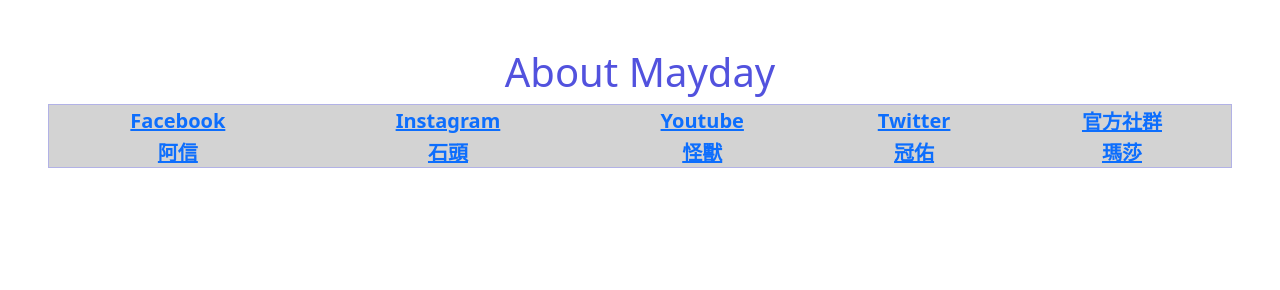
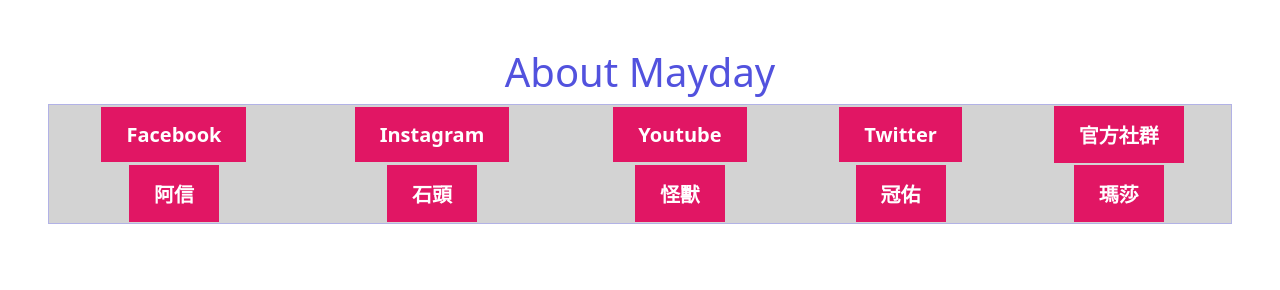
Before and after one commit to yuemoyu/yuemoyu.github.io, a plain HTML site: page index.html in a window 1280 px wide. Shown: the top 290 px of the page. Drawn offline with nearby package versions, Linux system fonts and the light colour scheme.

Commit message:
Update index.html

```diff
--- a/index.html
+++ b/index.html
@@ -43,7 +43,20 @@
       font-weight: bold;
       color: rgba(173, 98, 198, 0.945);
     }
+    a:link, a:visited {
+      background-color: #e11664;
+      color: white;
+      padding: 14px 25px;
+      text-align: center;
+      text-decoration: none;
+      display: inline-block;
+   }
+   a:hover, a:active {
+     background-color: black;
+   }
   </style>
+
+
   <div class="p-5 text-center table-id-col">
     <h1>About Mayday<h1>
       <div class="col-sm-2 col-lg-6"></div>
```
